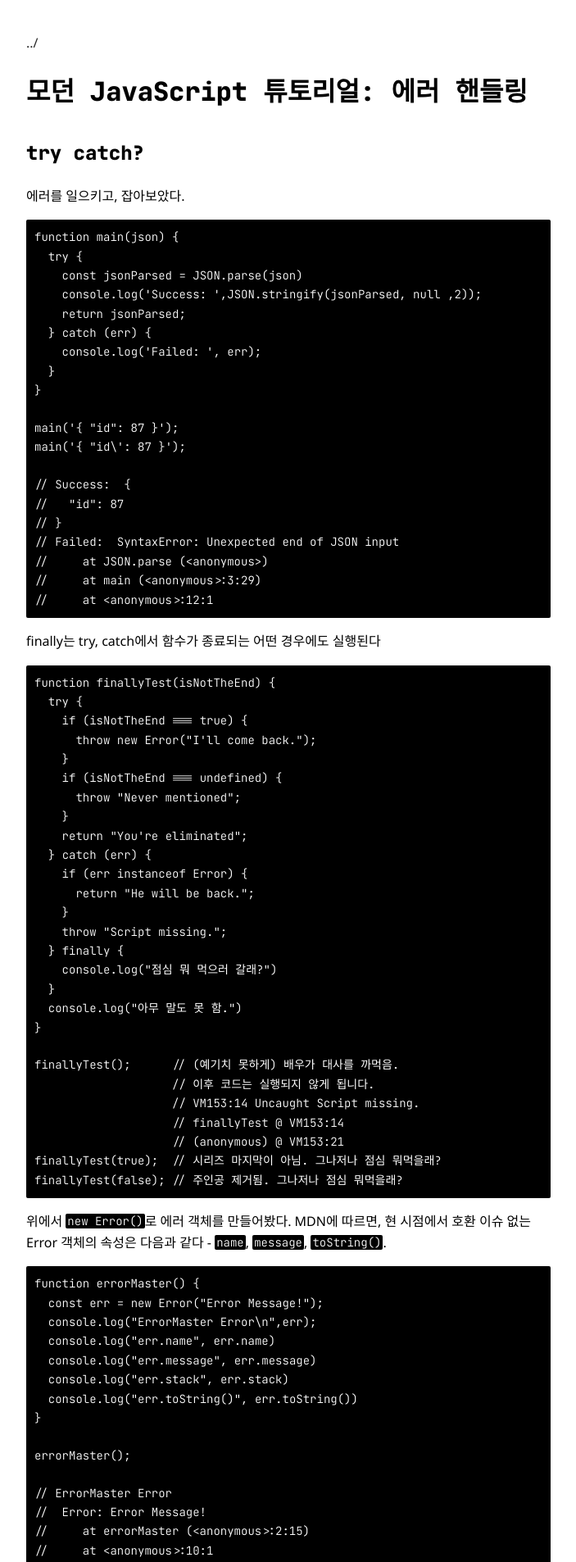
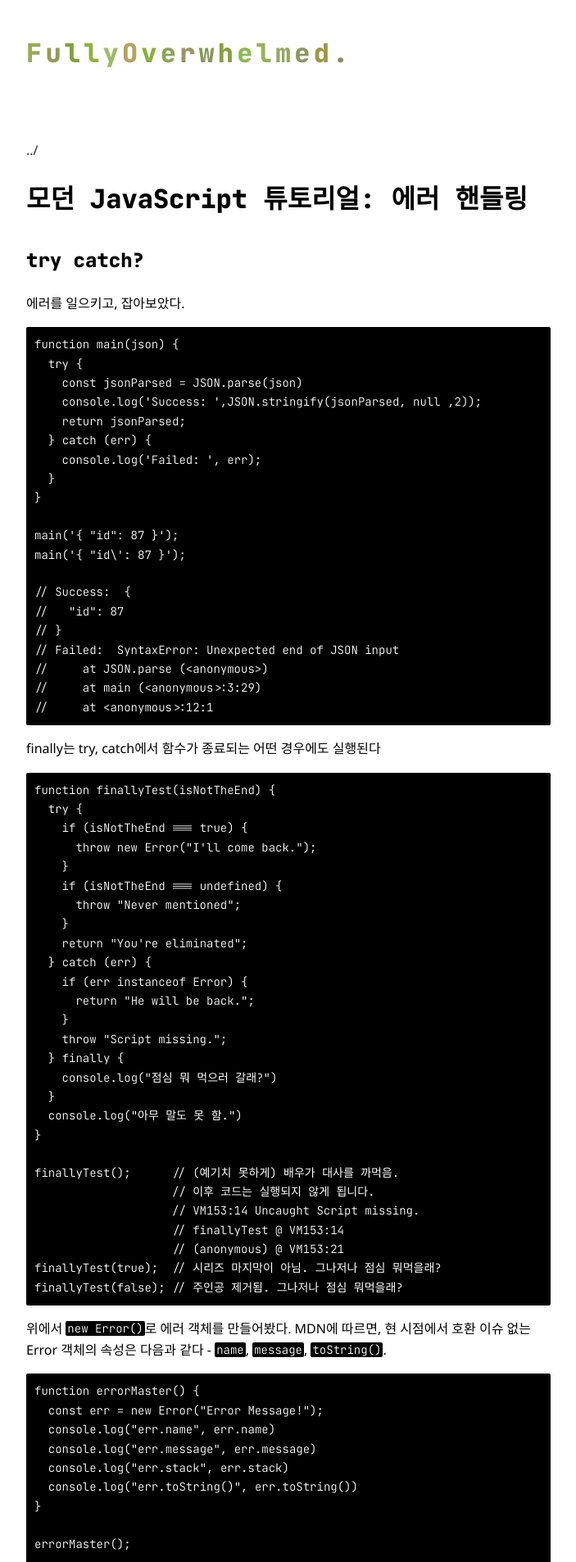
Before and after one commit to Rockheung/rockheung.github.io, a Jekyll site: the page built from _posts/2020-10-19-모던-JavaScript-튜토리얼-에러-핸들링.markdown, in a window 1280 px wide. Shown: the top 1906 px of the page at 82% size, without its empty margins (288-991 px from the left). Built offline with Jekyll 4.4.1, drawn with Linux system fonts in a browser that asks for light colours; some web fonts are replaced; some of the changed text lies outside the part shown.

Commit message:
에러 핸들링 포스트 작성 중

````diff
--- a/_config.yml
+++ b/_config.yml
@@ -21,7 +21,7 @@
 title: Fully Overwhelmed.
 email: rockheung@gmail.com
 description: >- # this means to ignore newlines until "baseurl:"
-  완전히 개발에 발려버린, 그런 블로그.
+  개발로그.
 baseurl: "" # the subpath of your site, e.g. /blog
 url: "/" # the base hostname & protocol for your site, e.g. http://example.com
 # github_username:  rockheung
@@ -63,7 +63,7 @@
 permalink: /:slug.html
 
 favicon: "./logo.png" # relative path to site's favicon
-# goat_counter: "yoursitename" # put your GoatCounter name if you want to use GoatCounter analytics
+goat_counter: "rockheung-github-io" # put your GoatCounter name if you want to use GoatCounter analytics
 
 # theme: no-style-please # if you are using GitHub Pages, change it to remote_theme: riggraz/no-style-please
 
--- a/_layouts/default.html
+++ b/_layouts/default.html
@@ -8,34 +8,49 @@
       content="width=device-width, initial-scale=1, user-scalable=no"
     />
 
-    {% include _head/keywords.liquid %} {% include _head/page_title.liquid %} {%
-    include _head/page_description.liquid %} {% include _head/page_image.liquid
-    %} {% include _head/seo.liquid %} {% include _head/seo_facebook.liquid %} {%
-    include _head/seo_twitter.liquid %} {% include _head/seo_google.liquid %} {%
-    include _head/seo_canonical.liquid %}
+    {% include _head/keywords.liquid %}
+    {% include _head/page_title.liquid %}
+    {% include _head/page_description.liquid %}
+    {% include _head/page_image.liquid %}
+    {% include _head/seo.liquid %}
+    {% include _head/seo_facebook.liquid %}
+    {% include _head/seo_twitter.liquid %}
+    {% include _head/seo_google.liquid %}
+    {% include _head/seo_canonical.liquid %}
 
     <link href="/SpoqaHanSans-kr.css" rel="stylesheet" type="text/css" />
     <link href="/JetBrainsMono.css" rel="stylesheet" type="text/css" />
     <link rel="stylesheet" href="/style.css" />
   </head>
   <body>
+    <header >
+      <div class="w">
+      {%- assign footer_chars = site.title | split: ""-%}
+        {% for footer_char in footer_chars %}
+        <span>{{- footer_char -}}</span>
+        {% endfor %}
+      </div>
+      {% if site.theme_config.show_description == true %}
+        <p>{{ site.description }}</p>
+      {% endif %}
+    </header>
+
     <main class="page-content" aria-label="Content">
       <div class="w">
         {{ content }}
       </div>
     </main>
 
-    {% if site.goat_counter and jekyll.environment == "production" %} {% include
-    goat_counter.liquid %} {% endif %}
+    {% if site.goat_counter and jekyll.environment == "production" %}
+      {% include goat_counter.liquid %}
+    {% endif %}
 
     <footer>
       {%- assign footer_words = site.description | split: ""-%}
-      <div>
+      <div class="w">
         {% for footer_word in footer_words %}
-        <span>{{ footer_word }}</span>
+        <span>{{- footer_word -}}</span>
         {% endfor %}
-      </div>
-      <div>
         <a href="https://github.com/Rockheung/rockheung.github.io/pulls"
           >Coded by Rockheung in Korea, Compiled in... Merge?</a
         >
@@ -82,7 +99,7 @@
               (footer_spans_color[footer_spans_color.length - 1].b +
                 d_color.b) %
               256,
-          }
+          };
 
           if (offset_color.r < 0) offset_color.r = offset_color.r + 256
           if (offset_color.g < 0) offset_color.g = offset_color.g + 256
@@ -104,7 +121,6 @@
           });
           window.requestAnimationFrame(rainbow_step);
           lastTimestamp = timestamp;
-          console.log('lastTimestamp,',lastTimestamp)
         }
         window.requestAnimationFrame(rainbow_step);
       }
--- a/_layouts/home.html
+++ b/_layouts/home.html
@@ -1,11 +1,5 @@
 ---
 layout: default
 ---
-<header>
-  <h1>{{ site.title }}</h1>
-  {% if site.theme_config.show_description == true %}
-    <p>{{ site.description }}</p>
-  {% endif %}
-</header>
 
 {% include menu_item.liquid collection=site.data.menu.entries %}
--- a/_posts/2020-10-19-모던-JavaScript-튜토리얼-에러-핸들링.markdown
+++ b/_posts/2020-10-19-모던-JavaScript-튜토리얼-에러-핸들링.markdown
@@ -72,7 +72,6 @@
 ```javascript
 function errorMaster() {
   const err = new Error("Error Message!");
-  console.log("ErrorMaster Error\n",err);
   console.log("err.name", err.name)
   console.log("err.message", err.message)
   console.log("err.stack", err.stack)
@@ -81,10 +80,6 @@
 
 errorMaster();
 
-// ErrorMaster Error
-//  Error: Error Message!
-//     at errorMaster (<anonymous>:2:15)
-//     at <anonymous>:10:1
 // err.name Error
 // err.message Error Message!
 // err.stack Error: Error Message!
@@ -133,23 +128,46 @@
 ```javascript
 function testMissingScriptError() {
   const err = new MissingScriptError('bathroom');
-    console.log("ErrorMaster Error\n",err);
-  console.log("err.name", err.name)
-  console.log("err.message", err.message)
-  console.log("err.stack", err.stack)
-  console.log("err.toString()", err.toString())
+  console.log("err.missingPlace", err.massingPlace);
+  console.log("err.name", err.name);
+  console.log("err.message", err.message);
+  console.log("err.stack", err.stack);
+  console.log("err.toString()", err.toString());
+  console.log("MissingScriptError's error?",err instanceof MissingScriptError);
+  console.log("Error's error?",err instanceof Error);
 }
 
 testMissingScriptError();
 
-// ErrorMaster Error
-//  MissingScriptError {name: "MissingScriptError", missingPlace: "bathroom", stack: "MissingScriptError↵    at testMissingScriptError (<anonymous>:15:15)↵    at <anonymous>:23:1"}missingPlace: "bathroom"name: "MissingScriptError"stack: "MissingScriptError↵    at testMissingScriptError (<anonymous>:15:15)↵    at <anonymous>:23:1"__proto__: Error
+// err.missingPlace bathroom
 // err.name MissingScriptError
 // err.message
 // err.stack MissingScriptError
-//     at testMissingScriptError (<anonymous>:15:15)
-//     at <anonymous>:23:1
+//     at testMissingScriptError (<anonymous>:2:15)
+//     at <anonymous>:12:1
 // err.toString() MissingScriptError
+// MissingScriptError's error? true
+// Error's error? true
+
 ```
 
 생각대로 잘 동작하였다. [MDN Error 참고](https://developer.mozilla.org/ko/docs/Web/JavaScript/Reference/Global_Objects/Error)
+
+에러를 고의로 발생시키는 코드가 당최 왜 필요할까? 이미 우리가 작성한 세상은 에러로 가득 차 있는데? (에러를 발생시키지 않는 분들께는 죄송하다)
+
+그럼에도 우리가 작성한 애플리케이션이 돌아가길 바라기 때문이다.
+
+다음과 같은 --*안돼 돌아가*-- 페이지가 있다고 하자.
+
+```html
+<!DOCTYPE html>
+<head></head>
+<body>
+  <script>
+
+
+  </script>
+</body>
+</html>
+
+```
--- a/style.scss
+++ b/style.scss
@@ -13,7 +13,6 @@
 
 body {
   font-family: "Segoe UI", "Spoqa Han Sans", sans-serif, "Apple Color Emoji", "Segoe UI Emoji", "Segoe UI Symbol", "Noto Color Emoji";
-
   font-size: 1.6rem;
   line-height: 1.6;
   font-weight: 300;
@@ -23,8 +22,14 @@
   font-weight: 400;
 }
 
+header span {
+  font-family: JetBrainsMono, system-ui;
+  font-weight: 800;
+  font-size: 2em;
+}
+
 h1, h2, h3, h4, h5 {
-  font-family: JetBrainsMono;
+  font-family: JetBrainsMono, system-ui;
   font-weight: 800;
 }
 
@@ -54,17 +59,13 @@
   padding: 0 0.2rem;
 }
 
-
-
 ul, li {
   list-style-type: none;
 }
 
-
 div.w ul {
   padding-inline-start: 2rem;
 }
-
 
 div.w > ul > li {
   margin-top: 2rem;
````
Also changed, not shown: other parts of _layouts/default.html (+5 -3 lines).
